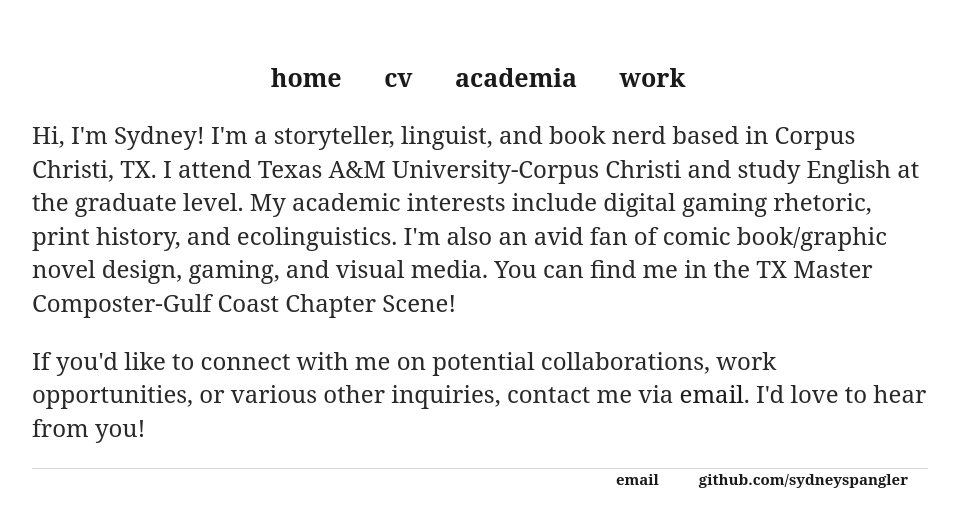
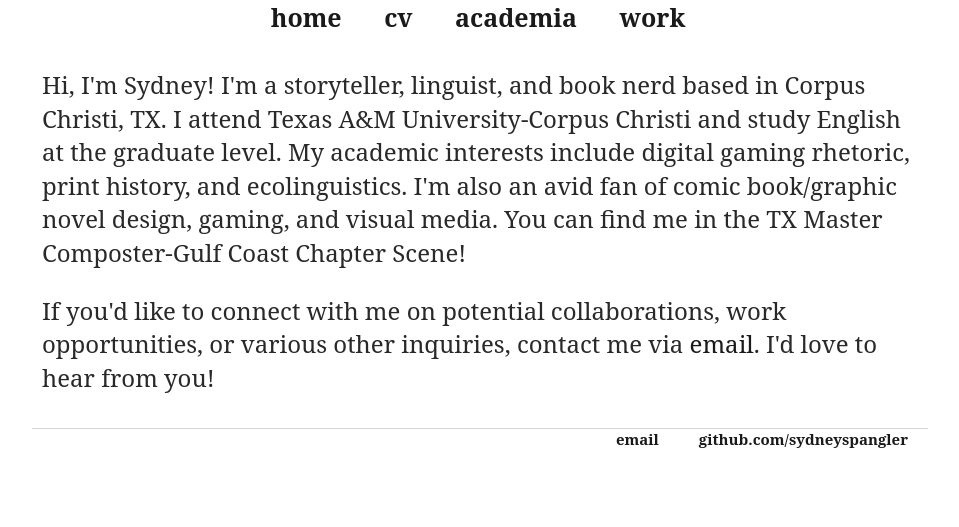
Before and after one commit to sydneyspangler/sydneyspangler.github.io, a Jekyll site: the page built from index.html, in a window 1280 px wide. Shown: the top 527 px of the page, without its empty margins (160-1119 px from the left). Built offline with Jekyll 4.4.1, drawn with Linux system fonts in a browser that asks for light colours.

Commit message:
Update main.css

```diff
--- a/css/main.css
+++ b/css/main.css
@@ -1,5 +1,5 @@
 body {
-    margin: 60px auto;
+    margin: 0 auto;
     width: 70%;
 }
 nav ul {
@@ -29,6 +29,10 @@ a {
 a:hover {
     text-decoration: line-through;
 
+}
+.blurb {
+    margin: 0 auto;
+    padding: 10px;
 }
 h1 {
     font-size: 2em;
```
